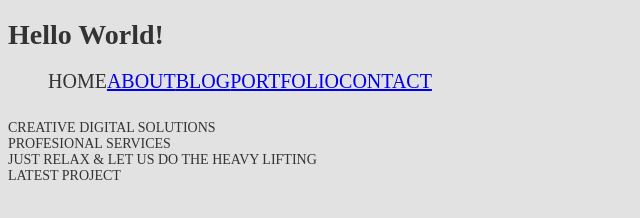
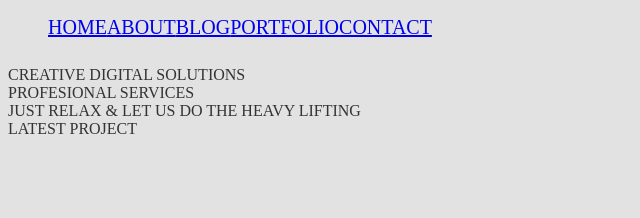
Before and after one commit to kamilmateusiak/sparowani-sass, a website: page index.html in a window 1280 px wide. Shown: the whole page, without its empty margins (0-640 px from the left). Drawn offline with nearby package versions, Linux system fonts and the light colour scheme; files that its build step writes are made by us from their sources.

Commit message:
popwawa href

```diff
--- a/index.html
+++ b/index.html
@@ -9,12 +9,11 @@
         <link rel="stylesheet" href="css/main.css">
     </head>
     <body>
-        <h1>Hello World!</h1>
 
         <div id="mainNavMenu">
             <nav>
                 <ul>
-                    <li><a hres=#home>HOME</a></li>
+                    <li><a href=#home>HOME</a></li>
                     <li><a href="#aboutUs">ABOUT</a></li>
                     <li><a href="#blog">BLOG</a></li>
                     <li><a href="#portfolio">PORTFOLIO</a></li>
--- a/sass/sub.sass
+++ b/sass/sub.sass
@@ -1,6 +1,5 @@
 body
     background-color: #e2e2e2
-    font-size: 14px
 
 
 #mainNavMenu
```
